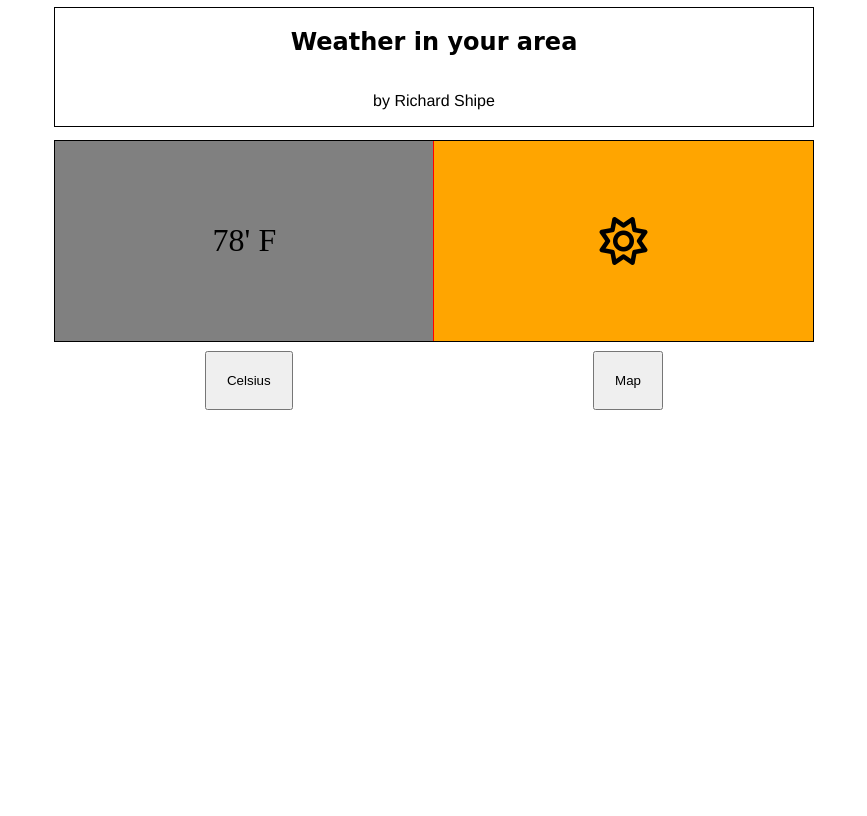
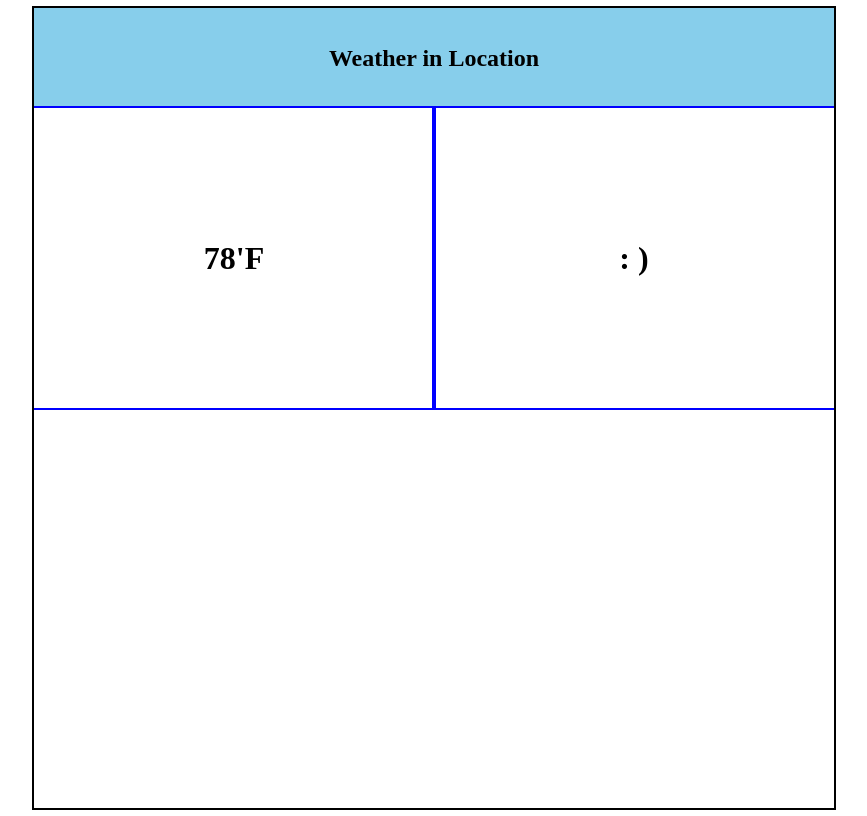
Before and after one commit to rheechashaipu/weatherApp, a plain HTML site: page index.html in a window 1280 px wide. Shown: the whole page, without its empty margins (206-1073 px from the left). Drawn offline with nearby package versions, Linux system fonts and the light colour scheme; a web font is replaced by a local one.

Commit message:
made successful ajax req to get weather data. just need to extract and add location and weather info for the app to be mostly complete.
note: still need to add icons that appear based on weather conditions

```diff
--- a/index.html
+++ b/index.html
@@ -1,6 +1,6 @@
 <html>
 <head>
-	<title>Richard Shipe's Portfolio Page</title>
+	<title>Weather App</title>
 	<meta http-equiv="X-UA-Compatible" content="IE=edge">
 	<meta name="viewport" content="width=device-width, initial-scale=1">
 	<meta charset="UTF-8">
@@ -10,26 +10,19 @@
 	<script src="https://use.fontawesome.com/13ff5fb67d.js"></script>
 </head>
 <body>
-	<div class="container">
+	<div class="wrapper">
 		<div class="title">
-			<h2>Weather in your area</h2>
-			<p>by Richard Shipe</p>
+			<h2>Weather in Location<h2>
 		</div>
-		<div class="temp_location_container">
-			<div class="temperature">
-				78' F
+		<div class="flex_row">
+			<div class="temp col flex_center">
+				<h1 class="temperature">78'F</h1>
 			</div>
-			<div class="icon_container">
-				<i class="fa fa-sun-o fa-3x" aria-hidden="true"></i>
+			<div class="icon_area col flex_center">
+				<h1>: )</h1>
 			</div>
 		</div>
-		<div class="button_container">
-			<button>Celsius</button>
-			<button>Map</button>
-		</div>
 	</div>
-
-
 </body>
 <script src="https://ajax.googleapis.com/ajax/libs/jquery/3.1.1/jquery.min.js"></script>
 <script async src="script.js"></script>
--- a/script.js
+++ b/script.js
@@ -0,0 +1,42 @@
+//make a request to get user's location. an alert is made if location cannot be found
+var location_coords = [];
+
+if(navigator.geolocation){
+	navigator.geolocation.getCurrentPosition(
+	function(position){
+		//console.log(position);
+
+		var lat = position.coords.latitude;
+		var lon = position.coords.longitude;
+
+		location_coords.push(lat);
+		location_coords.push(lon);
+
+		locationResults();
+	});
+} else{
+	alert("Make sure you have geolocation enabled.")
+	}
+
+
+
+function locationResults(){
+	var weather_api = "http://api.openweathermap.org/data/2.5/weather?lat="+String(location_coords[0])+"&lon="+String(location_coords[1])+"&APPID=d611f1a941d93732129e3e616b741bb7";
+
+	//console.log(weather_api);
+
+	$.ajax({
+		url: weather_api,
+		type: "GET",
+		dataType: "json",
+		success: function(response){
+			console.log(response);
+			api_info = response;
+		},
+		error: function(){
+			alert("We couldn't obtain weather information for your area.")
+		}
+	});
+}
+
+//weather_api is used in the url attr of our ajax req.
--- a/styles.css
+++ b/styles.css
@@ -1,63 +1,50 @@
-.container{
+.wrapper{
+	height: 800px;
+	width: 800px;
 	margin: 0 auto;
-	height: 400px;
-	width: 60%;
+	outline: 2px solid black;
 }
 
-.title{
-	text-align: center;
+.flex_row{
 	display: flex;
-	flex-direction: column;
-	outline: 1px solid black;
+
 }
 
-.title h2{
-	font-family: 'Rammetto One', cursive;
+.flex_row .col {
+	flex: 1;
+	outline: 2px solid blue;
 }
 
-.title p{
-	font-family: Helvetica;
-}
-
-.temp_location_container{
-	display: flex;
-	margin-top: 15px;
-	flex-direction: row;
-	flex-wrap: wrap;
-	height: 200px;
-	outline: 1px solid black;
-}
-
-.temperature{
+.title {
 	display: flex;
 	align-items: center;
 	justify-content: center;
-	min-width: 200px;
-	width: 50%;
-	height: 100%;
-	outline: 1px solid green;
-	background-color: gray;
-
-	font-size: 2em;
+	width: 100%;
+	background: skyblue;
+	height: 100px;
 }
 
-.icon_container{
+.flex_center{
 	display: flex;
+	justify-content: center;
 	align-items: center;
-	justify-content: center;
-	min-width: 200px;
-	width: 50%;
-	height: 100%;
-	outline: 1px solid red;
-	background-color: orange;
-}
-.button_container{
-	display: flex;
-	flex-direction: row;
-	justify-content: space-around;
-	padding-top: 10px;
 }
 
-.button_container button{
-	padding: 20px;
+.temp{
+	height: 300px;
 }
+
+.icon_area{
+	height: 300px;
+}
+
+
+@media (max-width: 700px) {
+	.wrapper{
+		width: 100%;
+		margin: 0;
+	}
+	.flex_row{
+		display: block;
+	}
+}
```
